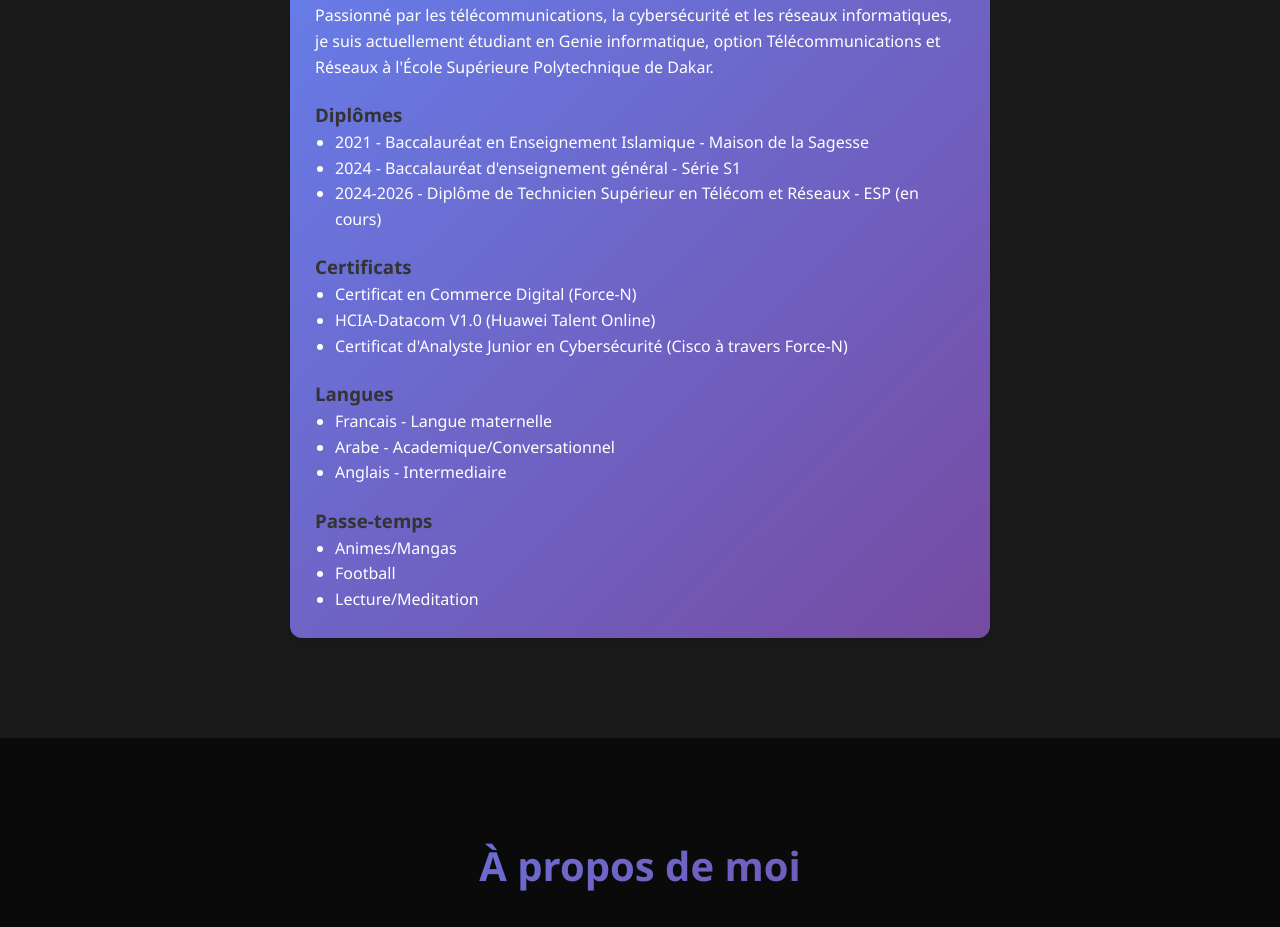
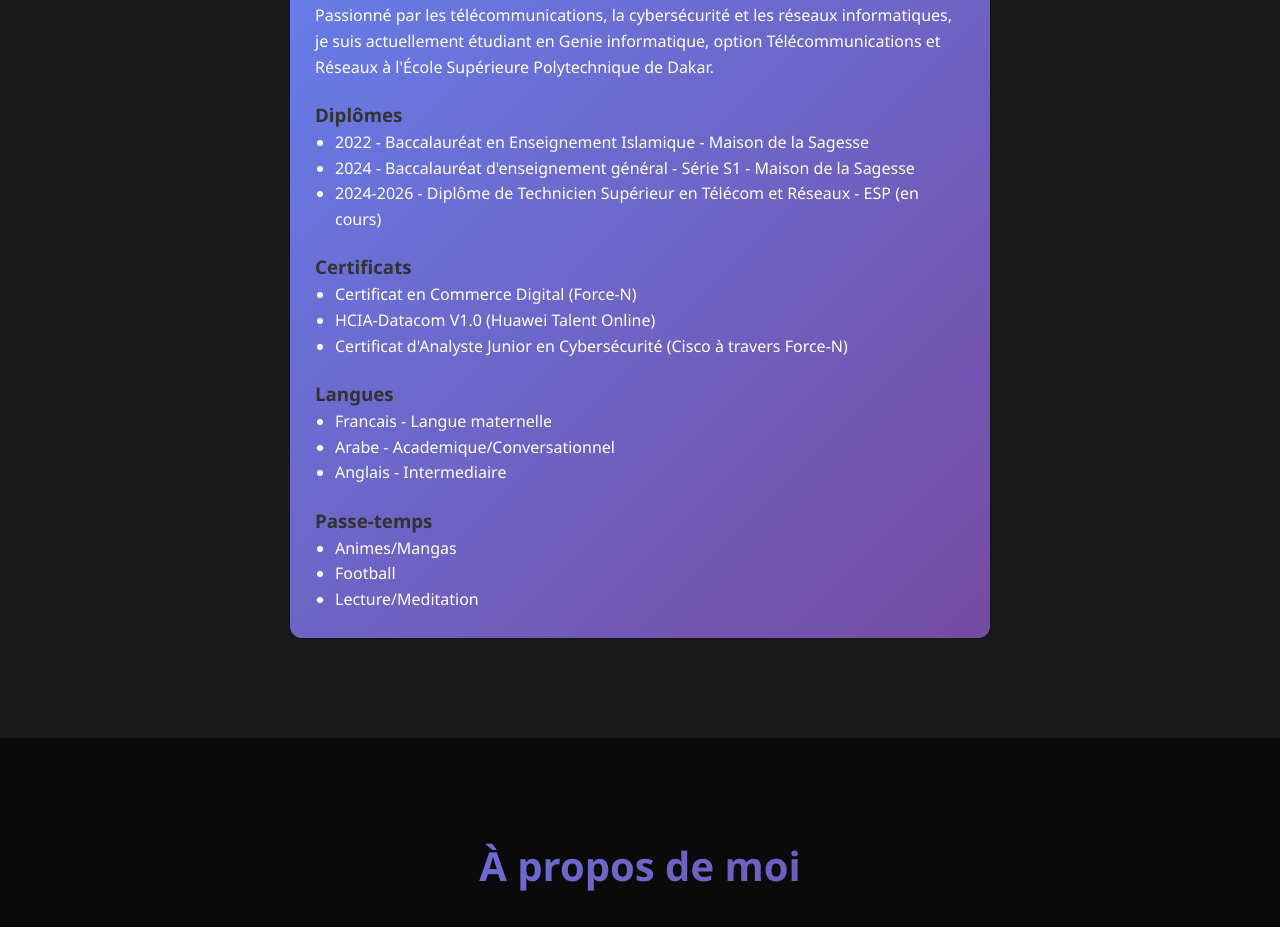
Before and after one commit to geek16th/mon-porfolio, a plain HTML site: page index.html in a window 1280 px wide. Shown: the part 960-1887 px from the top of the page. Drawn offline with nearby package versions, Linux system fonts and the light colour scheme.

Commit message:
another update

```diff
--- a/index.html
+++ b/index.html
@@ -900,8 +900,8 @@
 
             <h3>Diplômes</h3>
             <ul>
-                <li>2021 - Baccalauréat en Enseignement Islamique - Maison de la Sagesse</li>
-                <li>2024 - Baccalauréat d'enseignement général - Série S1</li>
+                <li>2022 - Baccalauréat en Enseignement Islamique - Maison de la Sagesse</li>
+                <li>2024 - Baccalauréat d'enseignement général - Série S1 - Maison de la Sagesse</li>
                 <li>2024-2026 - Diplôme de Technicien Supérieur en Télécom et Réseaux - ESP (en cours)</li>
             </ul>
 
```
